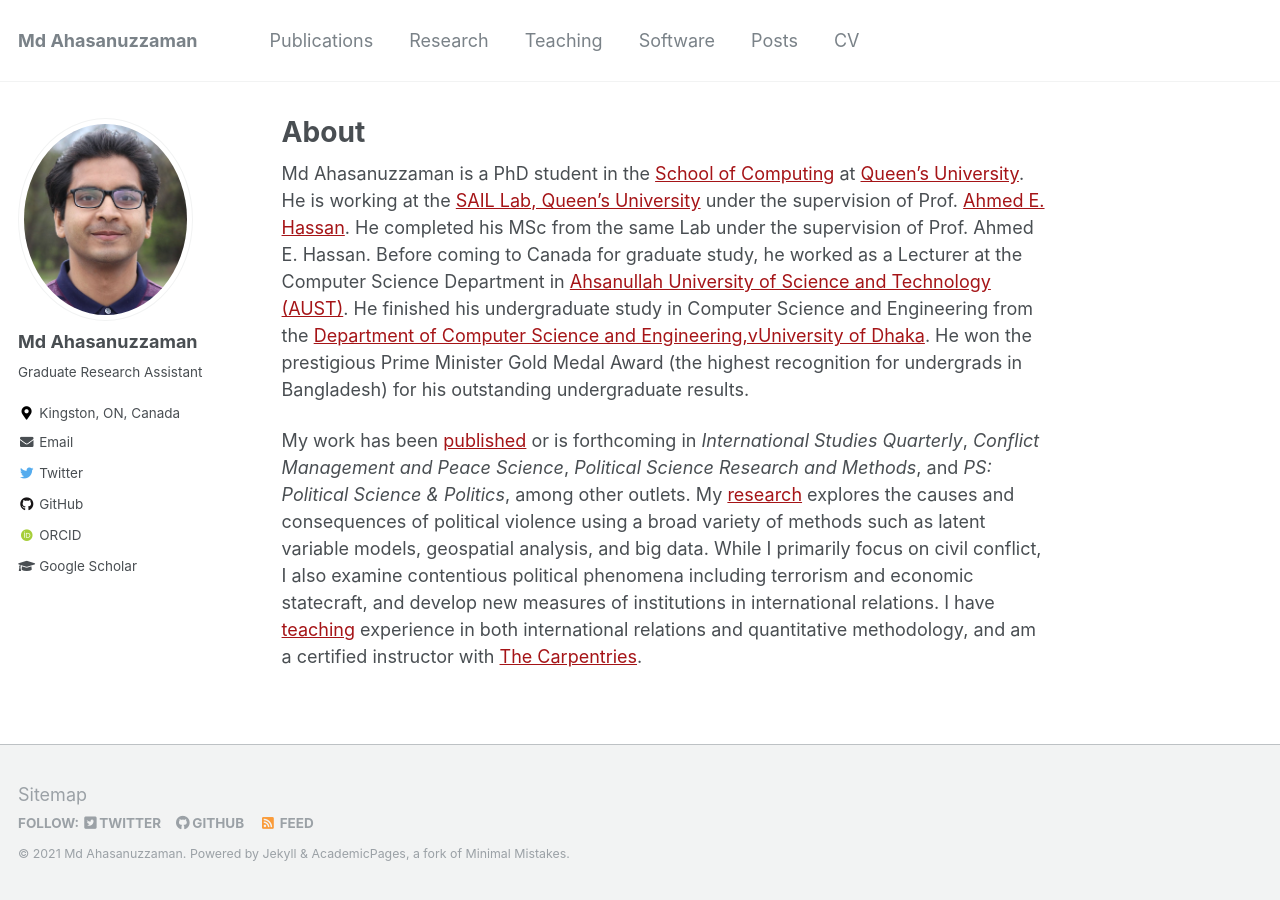
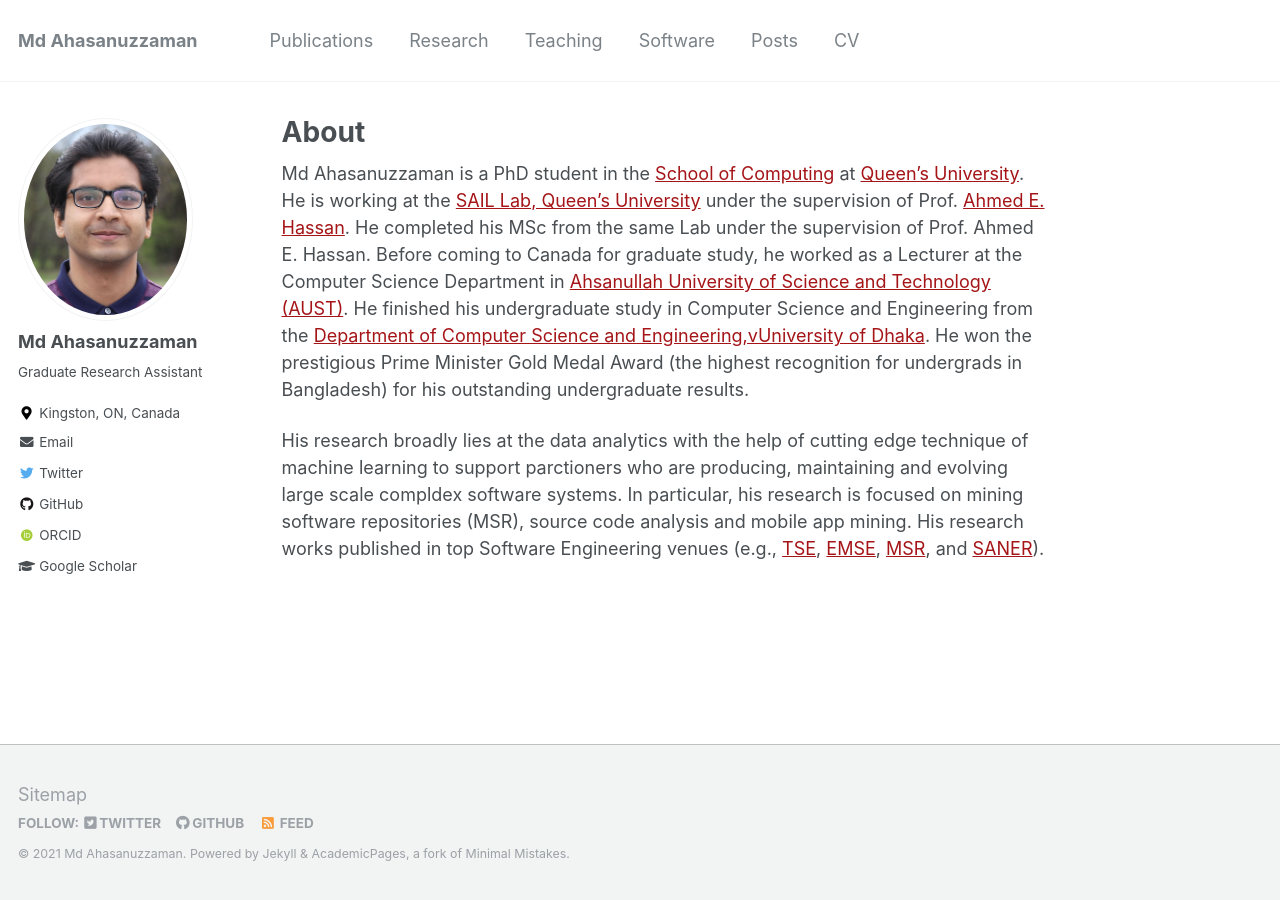
Before and after one commit to ahsan2010/ahsan2010.github.io, a Jekyll site: the page built from _pages/about.md, in a window 1280 px wide. Built offline with Jekyll 4.4.1, drawn with Linux system fonts in a browser that asks for light colours; some web fonts are replaced.

Commit message:
update the bio

```diff
--- a/_pages/about.md
+++ b/_pages/about.md
@@ -11,14 +11,4 @@ redirect_from:
 
 Md Ahasanuzzaman is a PhD student in the [School of Computing](https://www.cs.queensu.ca/) at [Queen's University](https://www.cs.queensu.ca/). He is working at the [SAIL Lab, Queen's University](https://sail.cs.queensu.ca/index.html) under the supervision of Prof. [Ahmed E. Hassan](https://scholar.google.com/citations?user=9hwXx34AAAAJ&hl=en). He completed his MSc from the same Lab under the supervision of Prof. Ahmed E. Hassan. Before coming to Canada for graduate study, he worked as a Lecturer at the Computer Science Department in [Ahsanullah University of Science and Technology (AUST)](https://www.aust.edu/). He finished his undergraduate study in Computer Science and Engineering from the [Department of Computer Science and Engineering,vUniversity of Dhaka](https://www.cse.du.ac.bd/). He won the prestigious Prime Minister Gold Medal Award (the highest recognition for undergrads in Bangladesh) for his outstanding undergraduate results.
 
-My work has been [published](publications) or is forthcoming in
-*International Studies Quarterly*, *Conflict Management and Peace Science*,
-*Political Science Research and Methods*, and *PS: Political Science & Politics*,
-among other outlets. My [research](research) explores the causes and
-consequences of political violence using a broad variety of methods such as
-latent variable models, geospatial analysis, and big data. While I primarily
-focus on civil conflict, I also examine contentious political phenomena
-including terrorism and economic statecraft, and develop new measures of
-institutions in international relations. I have [teaching](teaching) experience
-in both international relations and quantitative methodology, and am a certified
-instructor with [The Carpentries](https://carpentries.org/).
+His research broadly lies at the data analytics with the help of cutting edge technique of machine learning to support parctioners who are producing, maintaining and evolving large scale compldex software systems. In particular, his research is focused on mining software repositories (MSR), source code analysis and mobile app mining. His research works published in top Software Engineering venues (e.g., [TSE](https://www.computer.org/csdl/journal/ts), [EMSE](https://www.springer.com/journal/10664), [MSR](https://conf.researchr.org/series/msr), and [SANER](https://saner2021.shidler.hawaii.edu/)).
```
